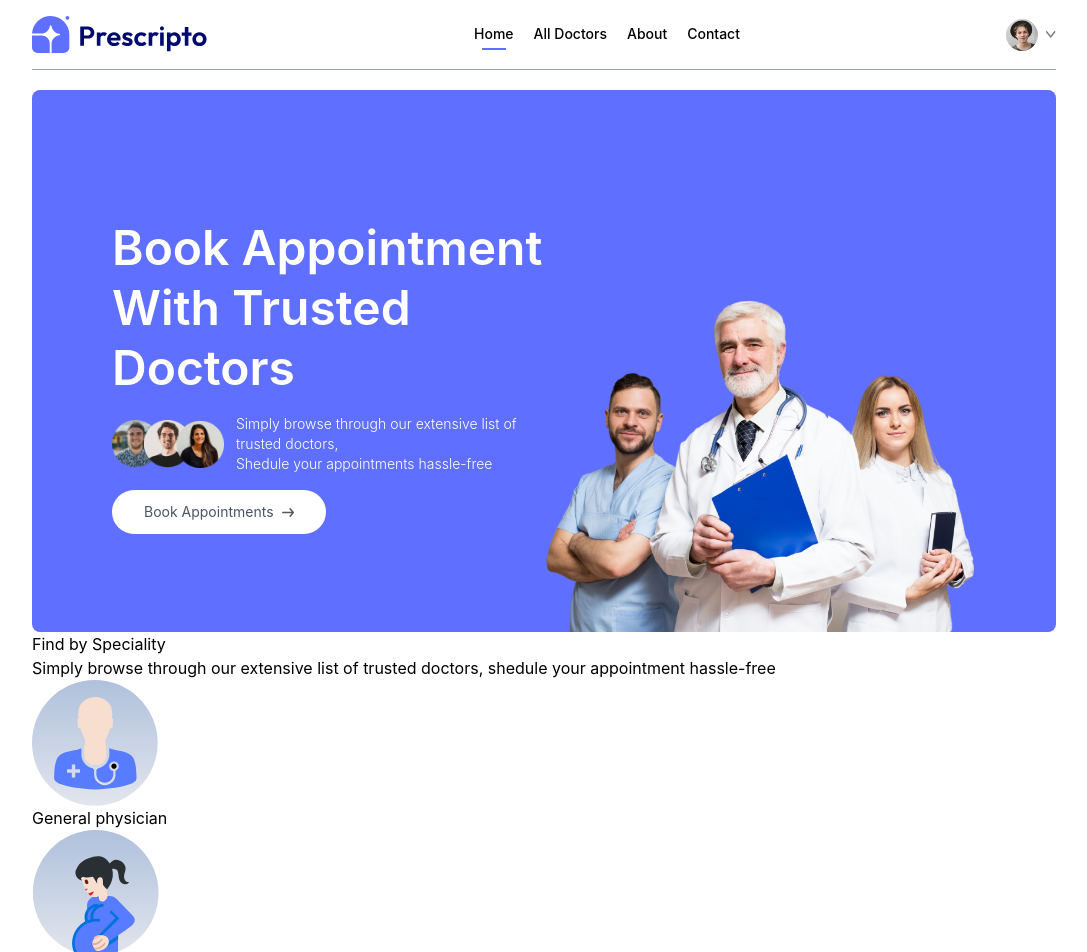
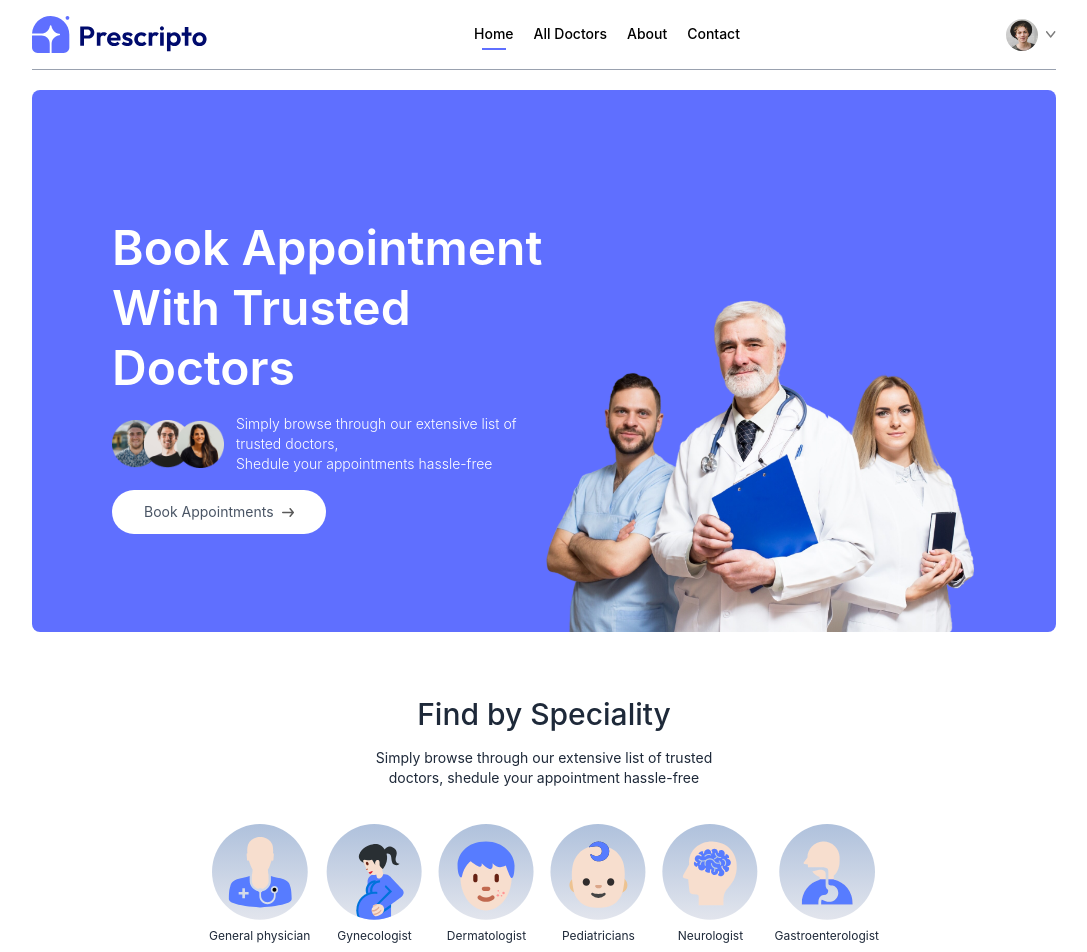
Before and after one commit to Shakithyanshaw/prescripto, a React (Vite) app in the folder frontend/: page / in a window 1280 px wide. Shown: the top 952 px of the page, without its empty margins (96-1183 px from the left). Built offline with nearby package versions, Linux system fonts and the light colour scheme.

Commit message:
add css properties for speciality menu

```diff
--- a/frontend/src/components/SpecialityMenu.jsx
+++ b/frontend/src/components/SpecialityMenu.jsx
@@ -4,16 +4,24 @@
 
 const SpecialityMenu = () => {
   return (
-    <div id="speciality">
-      <h1>Find by Speciality</h1>
-      <p>
+    <div
+      className="flex flex-col items-center gap-4 py-16 text-gray-800"
+      id="speciality"
+    >
+      <h1 className="text-3xl font-medium">Find by Speciality</h1>
+      <p className="sm:w-1/3 text-center text-sm">
         Simply browse through our extensive list of trusted doctors, shedule
         your appointment hassle-free
       </p>
-      <div>
+      <div className="flex sm:justify-center gap-4 pt-5 w-full overflow-scroll">
         {specialityData.map((item, index) => (
-          <Link key={index} to={`/doctors/${item.speciality}`}>
-            <img src={item.image} alt="" />
+          <Link
+            onClick={() => scrollTo(0, 0)}
+            className="flex flex-col items-center text-xs cursor-pointer  shrink-0 hover:-translate-y-2.5 transition-all duration-500"
+            key={index}
+            to={`/doctors/${item.speciality}`}
+          >
+            <img className="w-16 sm:w-24 mb-2" src={item.image} alt="" />
             <p>{item.speciality}</p>
           </Link>
         ))}
--- a/frontend/src/index.css
+++ b/frontend/src/index.css
@@ -7,3 +7,7 @@
 .active hr {
   @apply block;
 }
+
+::-webkit-scrollbar {
+  @apply hidden;
+}
```
